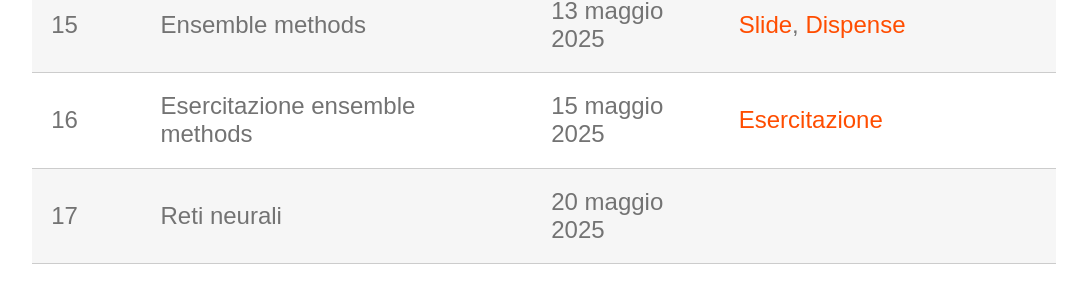
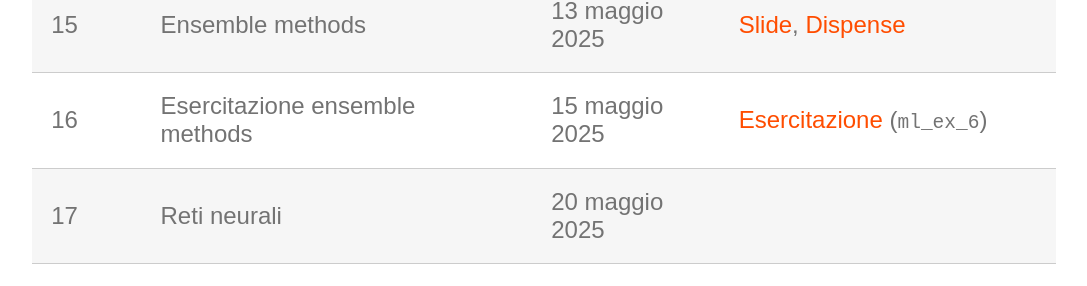
Before and after one commit to perceivelab/ml-mz-2025, a Jekyll site: the page built from lezioni.md, in a window 1280 px wide and 900 px high, scrolled down 1416 px. Shown: the part 154-440 px from the top of the window, without its empty margins (96-1183 px from the left). Built offline with Jekyll 4.4.1, drawn with Linux system fonts in a browser that asks for light colours; our own code applies the rules of GitHub Pages for plain Markdown files.

Commit message:
Update lezioni.md

```diff
--- a/lezioni.md
+++ b/lezioni.md
@@ -21,7 +21,7 @@ layout: page
 | 13      | Clustering                             | 29 aprile 2025       | [Slide](https://studentiunict-my.sharepoint.com/:b:/g/personal/simone_palazzo_unict_it/EYIWJbUvHkRHuTUpOAgzbRQB9F_ICDy_3JwhF3Yb2N9-nQ?e=KGXicb), [dispense](https://studentiunict-my.sharepoint.com/:b:/g/personal/simone_palazzo_unict_it/EWBkEPCG9k1OlzcbJxxP2SABIeRF-eqUMtem7_HJZ3Xvqw?e=S2hEYd)       |
 | 14      | Esercitazione clustering               | 6 maggio 2025        | [Esercitazione](https://studentiunict-my.sharepoint.com/:u:/g/personal/simone_palazzo_unict_it/Ed8cih5GWw5Mt78pdd5qbcABRgeDX8MnxFJeu5j6Csdz3A?e=JH9tBh) (`ml_ex_5`)      |
 | 15      | Ensemble methods                       | 13 maggio 2025       |  [Slide](https://studentiunict-my.sharepoint.com/:b:/g/personal/concetto_spampinato_unict_it/EUdiwMUADy1MrYEL2gunMqgBmd0Z8yyrd3di8rVP7gcdGQ?e=kg7kI9), [Dispense](https://studentiunict-my.sharepoint.com/:b:/g/personal/concetto_spampinato_unict_it/EV1wsquTBaZGu9SVgH9fLiABiUwDiZJoQMP2_Zr_-HJkKw?e=v25BPp)      |
-| 16      | Esercitazione ensemble methods        | 15 maggio 2025       |   [Esercitazione](https://studentiunict-my.sharepoint.com/:u:/g/personal/concetto_spampinato_unict_it/ETn8LBLsHZBNuYy2UC-pwAQBtzgf5sAPTKB7M9kBwzW5Og?e=fMtQ3t)     |
+| 16      | Esercitazione ensemble methods        | 15 maggio 2025       |   [Esercitazione](https://studentiunict-my.sharepoint.com/:u:/g/personal/concetto_spampinato_unict_it/ETn8LBLsHZBNuYy2UC-pwAQBtzgf5sAPTKB7M9kBwzW5Og?e=fMtQ3t)   (`ml_ex_6`)  |
 | 17      | Reti neurali                          | 20 maggio 2025       |        |
 | 18      | Reti neurali                          | 22 maggio 2025       |        |
 | 19      | Esercitazione reti neurali            | 27 maggio 2025       |        |
```
